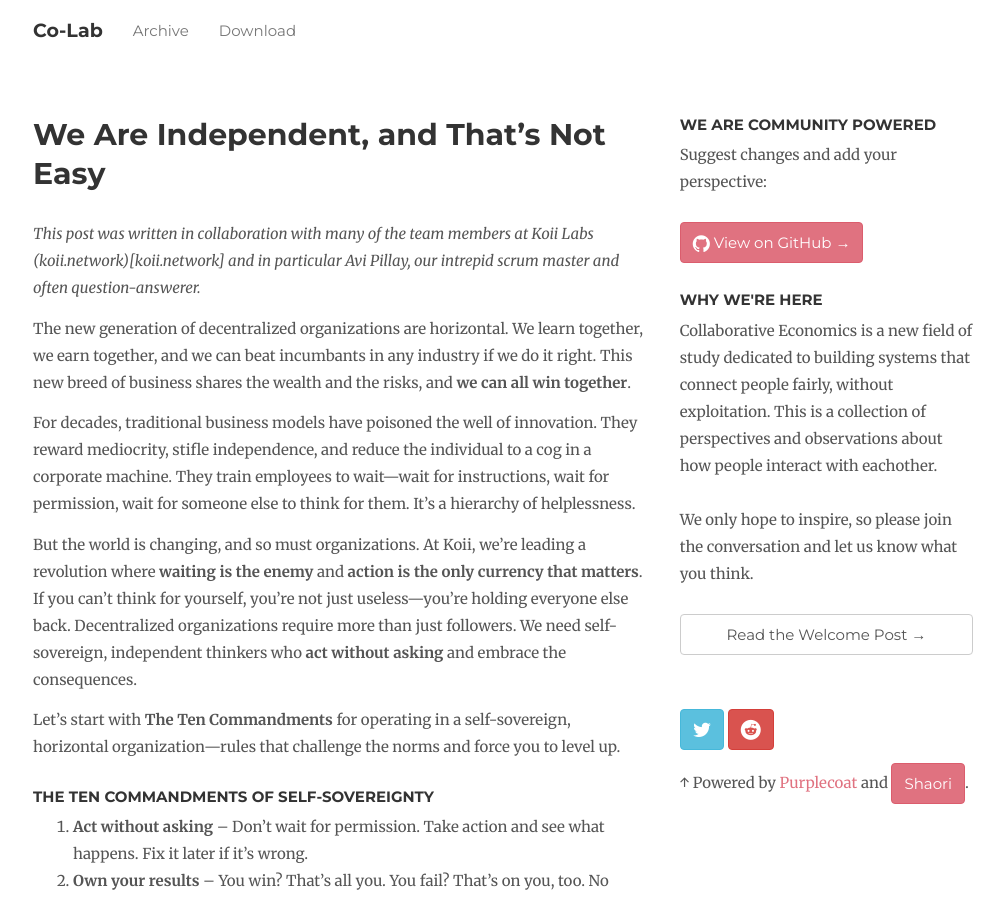
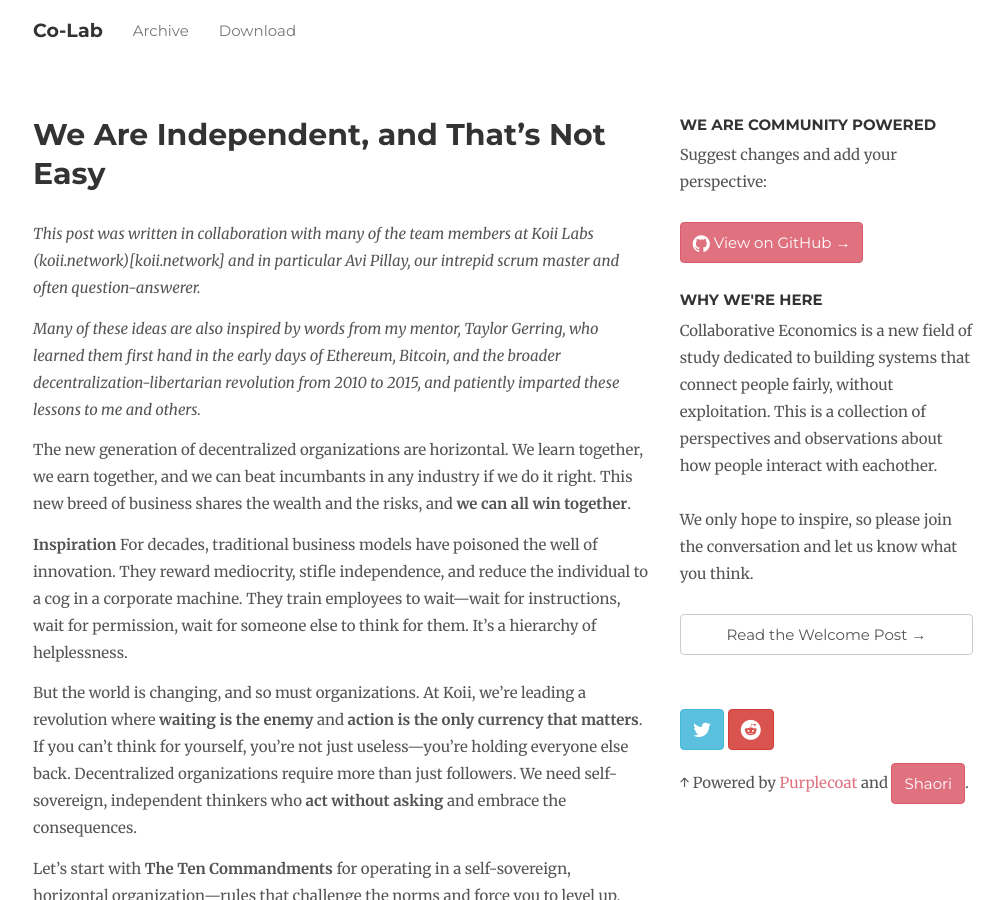
Before and after one commit to collaborative-economics-lab/site, a Jekyll site: the page built from _posts/2024-09-24-independance.md, in a window 1280 px wide and 900 px high. Shown: the whole window, without its empty margins (137-1141 px from the left). Built offline with Jekyll 4.4.1, drawn with Linux system fonts in a browser that asks for light colours; nearby versions of some CDN libraries; comment, search, counter and statistics services are not loaded.

Commit message:
adding acknowledgements

```diff
--- a/_posts/2024-09-24-independance.md
+++ b/_posts/2024-09-24-independance.md
@@ -6,8 +6,11 @@ categories: [economics, collaboration, individualism]
 ---
 _This post was written in collaboration with many of the team members at Koii Labs (koii.network)[koii.network] and in particular Avi Pillay, our intrepid scrum master and often question-answerer._
 
+_Many of these ideas are also inspired by words from my mentor, Taylor Gerring, who learned them first hand in the early days of Ethereum, Bitcoin, and the broader decentralization-libertarian revolution from 2010 to 2015, and patiently imparted these lessons to me and others._
+
 The new generation of decentralized organizations are horizontal. We learn together, we earn together, and we can beat incumbants in any industry if we do it right. This new breed of business shares the wealth and the risks, and **we can all win together**.
 
+**Inspiration**
 For decades, traditional business models have poisoned the well of innovation. They reward mediocrity, stifle independence, and reduce the individual to a cog in a corporate machine. They train employees to wait—wait for instructions, wait for permission, wait for someone else to think for them. It’s a hierarchy of helplessness.
 
 But the world is changing, and so must organizations. At Koii, we’re leading a revolution where **waiting is the enemy** and **action is the only currency that matters**. If you can’t think for yourself, you’re not just useless—you’re holding everyone else back. Decentralized organizations require more than just followers. We need self-sovereign, independent thinkers who **act without asking** and embrace the consequences.
```
